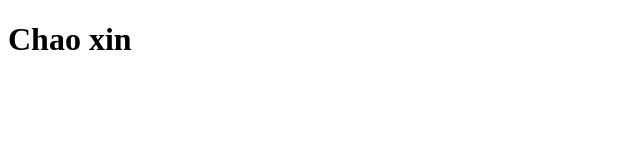
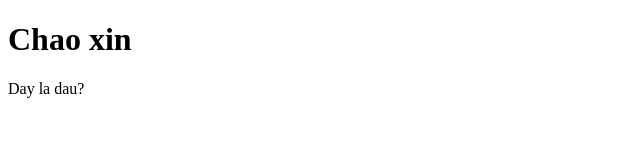
Before and after one commit to kiencuong2k6/PF2205R1, a plain HTML site: page Demo_github/index.html in a window 1280 px wide. Shown: the full height of the page, 0-640 px from the left. Drawn offline with Linux system fonts and the light colour scheme.

Commit message:
cap nhat file index.html

```diff
--- a/Demo_github/index.html
+++ b/Demo_github/index.html
@@ -8,5 +8,6 @@
 </head>
 <body>
     <h1>Chao xin</h1>
+    <p>Day la dau?</p>
 </body>
 </html>
```
